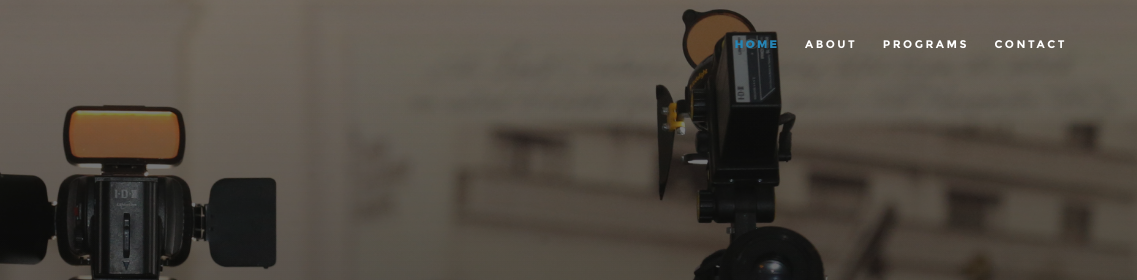
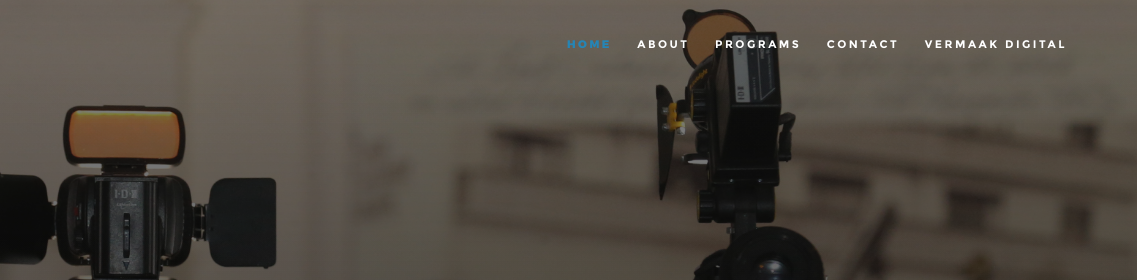
Before and after one commit to Ver-maak/Website, a plain HTML site: page index.html in a window 1280 px wide. Shown: the top 280 px of the page, 143-1280 px from the left. Drawn offline with Linux system fonts and the light colour scheme.

Commit message:
Update index.html

```diff
--- a/index.html
+++ b/index.html
@@ -53,6 +53,7 @@
                 <li><a class="smoothscroll"  href="#works" title="works">Programs</a></li>
                 <!--<li><a class="smoothscroll"  href="#blog" title="blog">Blog</a></li>-->
                 <li><a class="smoothscroll"  href="#contact" title="contact">Contact</a></li>
+                <li><a href="digital.html" title="Vermaak Digital">Vermaak Digital</a></li>
             </ul>
         </nav>
 
```
